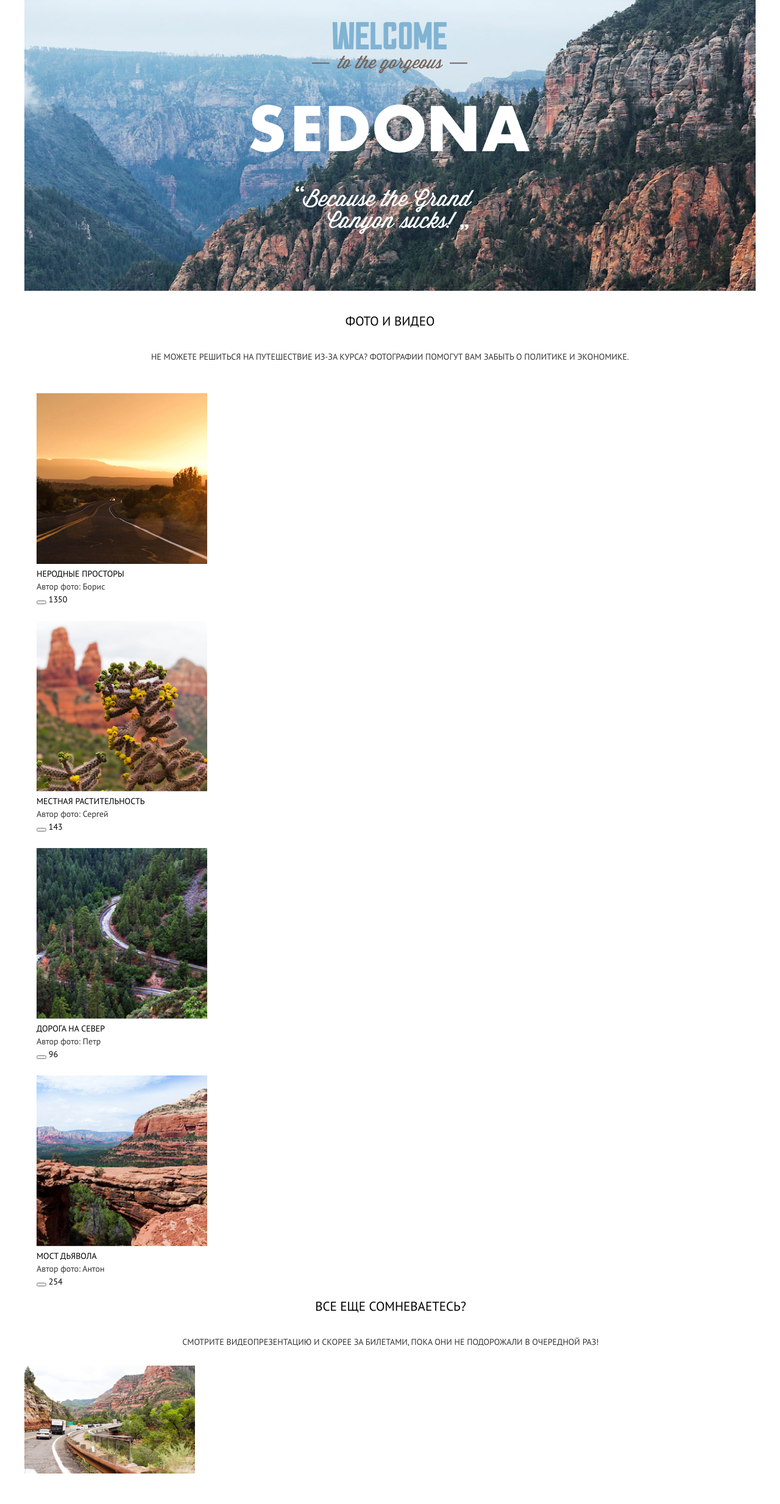
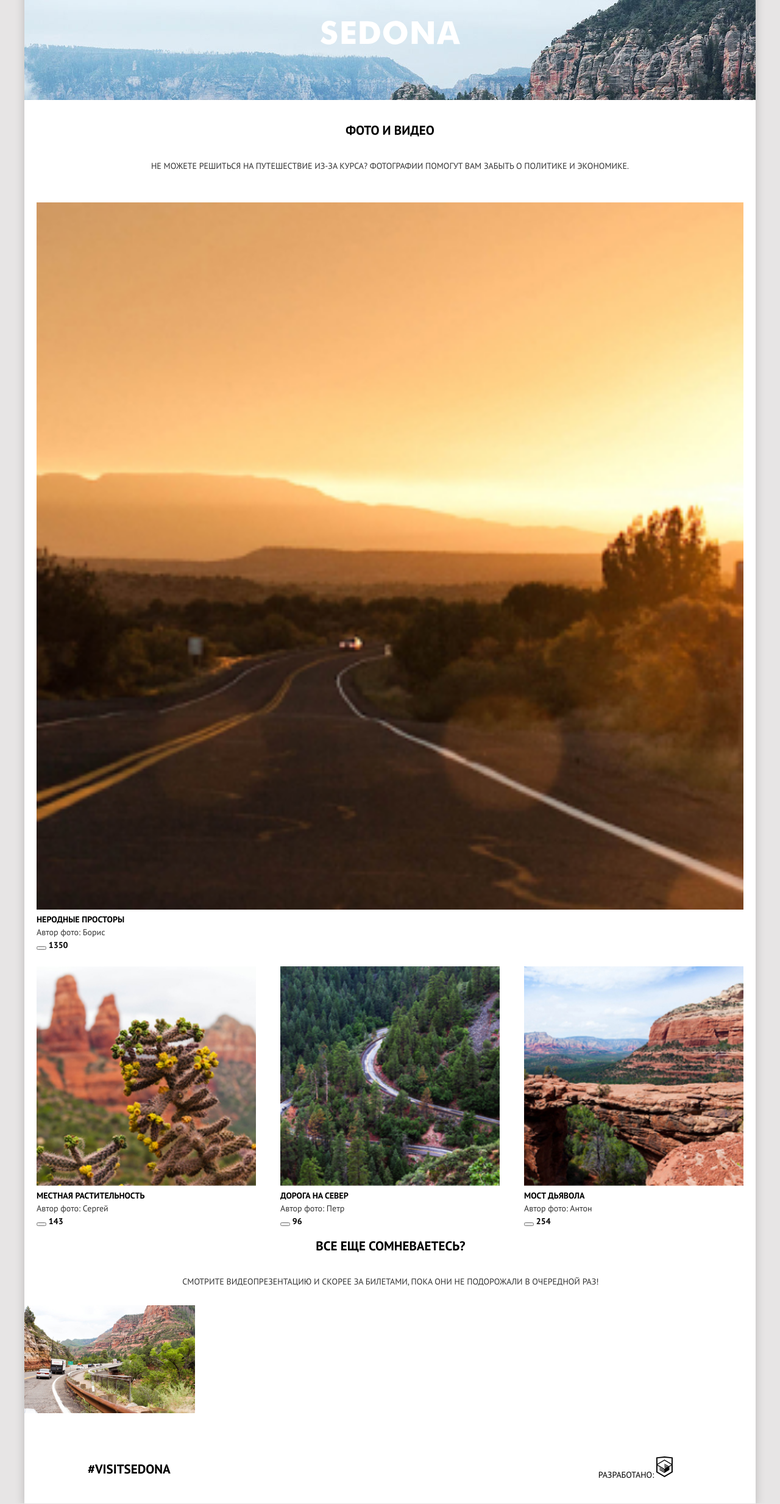
Before and after one commit to htmlacademy-adaptive/1632709-sedona-27, a website: page source/photo.html in a window 1280 px wide. Shown: the part 112-2579 px from the top of the page at 61% size. Drawn offline with nearby package versions, Linux system fonts and the light colour scheme; files that its build step writes are made by us from their sources.

Commit message:
Исправляет ДЗ адаптивные сетки

```diff
--- a/source/photo.html
+++ b/source/photo.html
@@ -43,9 +43,9 @@
         <section class="hero hero--inner">
           <img
             class="hero__welcome"
-            src="./img/svg/hero-welcome.svg"
-            width="458"
-            height="352"
+            src="./img/svg/hero-welcome-cut.svg"
+            width="229"
+            height="39"
             alt="welcome to the gargeous Sedona,because the Grand Canyon sucks!"
           />
         </section>
--- a/source/sass/blocks/advantages.scss
+++ b/source/sass/blocks/advantages.scss
@@ -23,6 +23,10 @@
       flex-direction: row-reverse;
     }
   }
+}
+
+.advantages__card-images {
+  width: 100%;
 }
 
 .advantages__card-content {
--- a/source/sass/blocks/page.scss
+++ b/source/sass/blocks/page.scss
@@ -6,10 +6,15 @@
   font-family: $ff-pt-sans;
   color: $color-night-rider;
   text-transform: uppercase;
+
+  background-color: $color-whisper-bg;
 }
 
 .page__wrapper {
   min-width: 320px;
   max-width: 1200px;
   margin: 0 auto;
+
+  background-color: $color-white;
+  box-shadow: 0 5px 15px rgba(0, 1, 1, 0.2);
 }
--- a/source/sass/blocks/photo.scss
+++ b/source/sass/blocks/photo.scss
@@ -2,6 +2,23 @@
   display: flex;
   flex-direction: column;
   padding: 24px 20px 0 20px;
+}
+
+.photo-gallery__list {
+  @media (min-width: $tablet-width) {
+    display: grid;
+
+    grid-template-columns: 1fr 1fr;
+  }
+
+  @media (min-width: $desktop-width) {
+    grid-template-columns: 1fr 1fr 1fr;
+  }
+}
+
+.photo__link img {
+  width: 100%;
+  height: auto;
 }
 
 .photo__title {
--- a/source/sass/global/fonts.scss
+++ b/source/sass/global/fonts.scss
@@ -8,7 +8,7 @@
 
 @font-face {
   font-family: "PT Sans";
-  src: url("../fonts/ptsans.woff2") format("woff2"), url("../ptsans.woff") format("woff");
+  src: url("../fonts/ptsansbold.woff2") format("woff2"), url("../ptsansbold.woff") format("woff");
   font-style: normal;
   font-weight: 700;
   font-display: swap;
--- a/source/sass/global/variables.scss
+++ b/source/sass/global/variables.scss
@@ -9,10 +9,10 @@ $color-white: #ffffff;
 $color-seagull: #81b3d2;
 $color-whisper: #eeeeee;
 $color-whisper-2: #e5e5e5;
+$color-whisper-bg:#e7e5e5;
 $color-whisper-dark: #e6e6e6;
 $color-white-smoke: #f2f2f2;
 
 // Viewports
 $tablet-width: 768px;
 $desktop-width: 1200px;
-$mobile-width-only: 767px;
```
Also changed, not shown: source/form.html (+3 -3 lines), source/index.html (+2 -2 lines), source/img/svg/hero-welcome-cut.svg (added).
